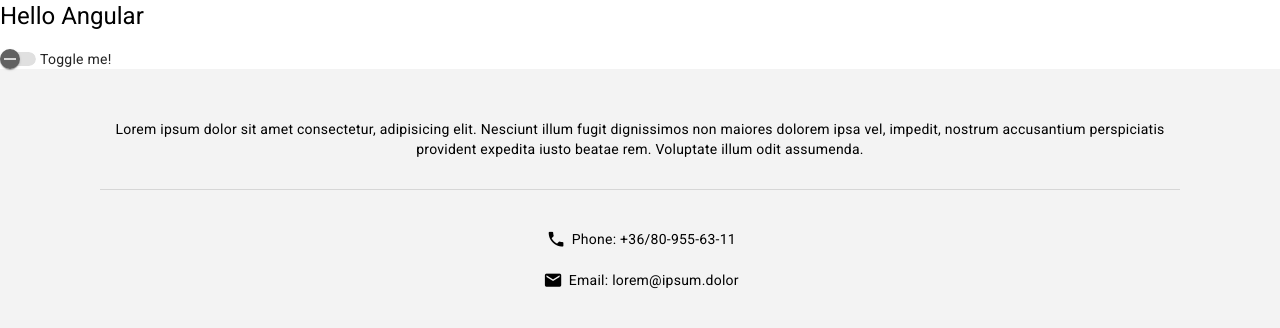
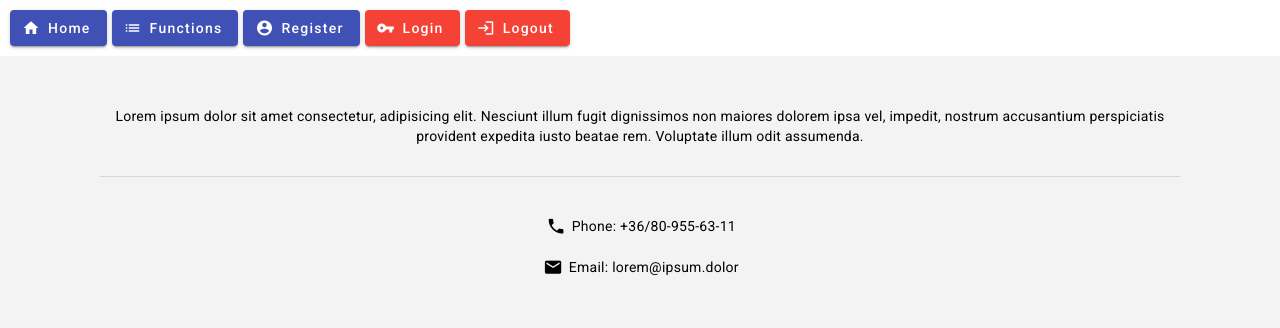
Before and after one commit to VMark-buribubi/KF-neptun-clone, an Angular app: page / in a window 1280 px wide. Shown: the top 328 px of the page. Built offline with nearby package versions, Linux system fonts and the light colour scheme.

Commit message:
add navigation html and css

```diff
--- a/src/app/app.component.html
+++ b/src/app/app.component.html
@@ -1,7 +1,5 @@
-<h1>Hello Angular</h1>
+<app-navigation></app-navigation>
 
 <router-outlet></router-outlet>
 
-<mat-slide-toggle>Toggle me!</mat-slide-toggle>
-
 <app-footer></app-footer>
--- a/src/app/navigation/navigation.component.html
+++ b/src/app/navigation/navigation.component.html
@@ -1 +1,46 @@
-<p>navigation works!</p>
+<nav>
+    <button mat-raised-button color="primary" routerLink="/home">
+        <mat-icon aria-hidden="false" aria-label="Home icon" fontIcon="home"></mat-icon>
+        Home
+    </button>
+
+    <button mat-raised-button color="primary" [matMenuTriggerFor]="menu">
+        <mat-icon aria-hidden="false" aria-label="Home icon" fontIcon="list"></mat-icon>
+        Functions
+    </button>
+    <mat-menu #menu="matMenu">
+        <button mat-menu-item routerLink="/list-teachers">List Teachers</button>
+        <button mat-menu-item routerLink="/list-subjects">List Subjects</button>
+        <button mat-menu-item routerLink="/list-students">List Student</button>
+        <button mat-menu-item routerLink="/create-subject" >Create subject</button>
+        <button mat-menu-item routerLink="/create-teacher" >Create teacher</button>
+        <button mat-menu-item routerLink="/create-student" >Create student</button>
+        <button mat-menu-item routerLink="/connect">Connect teacher to subject</button>
+    </mat-menu>
+
+    <button
+        mat-raised-button color="primary"
+        routerLink="/register"
+    >
+    <mat-icon aria-hidden="false" aria-label="" fontIcon="account_circle"></mat-icon>
+        Register
+    </button>
+
+    <button
+        mat-raised-button
+        color="warn"
+        routerLink="/login"
+    >
+        <mat-icon aria-hidden="false" aria-label="" fontIcon="vpn_key"></mat-icon>
+        Login
+    </button>
+
+    <button
+        mat-raised-button
+        color="warn"
+        routerLink="/logout"
+    >
+        <mat-icon aria-hidden="false" aria-label="" fontIcon="login"></mat-icon>
+        Logout
+    </button>
+</nav>
--- a/src/app/navigation/navigation.component.scss
+++ b/src/app/navigation/navigation.component.scss
@@ -0,0 +1,9 @@
+nav {
+    margin: 10px;
+}
+
+nav {
+    button {
+        margin-right: 5px;
+    }
+}
```
Also changed, not shown: src/app/app.module.ts (+12 -0 lines).
